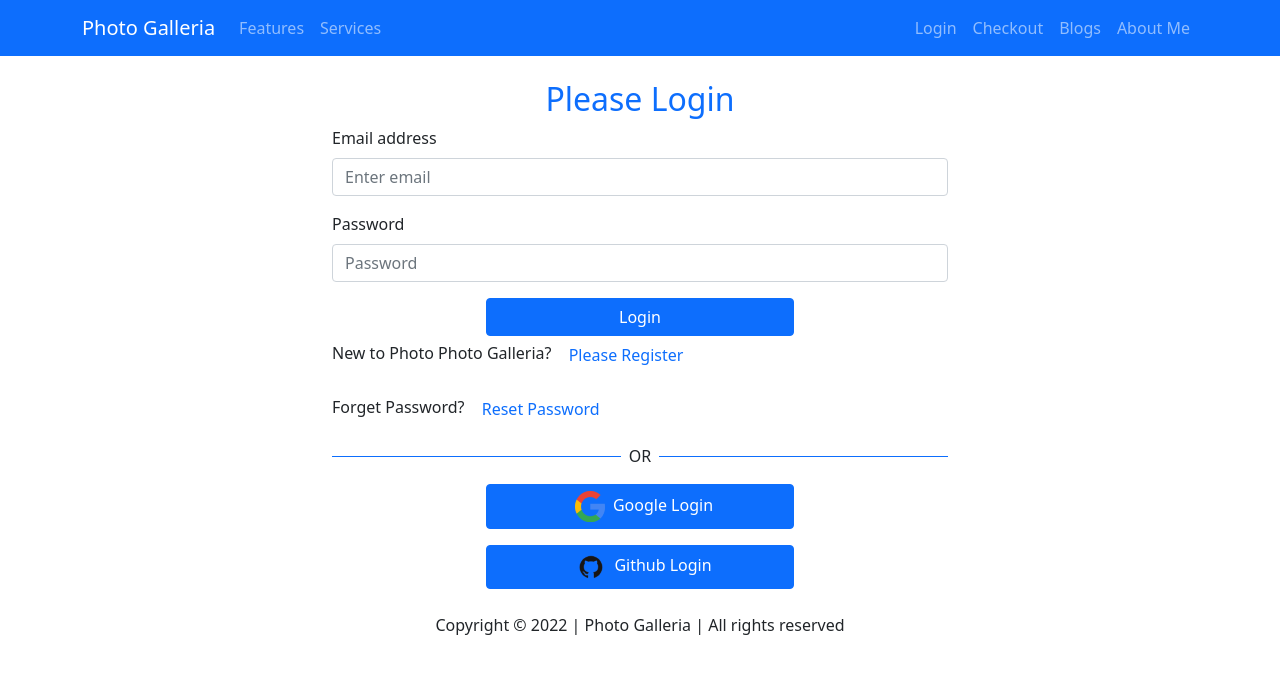
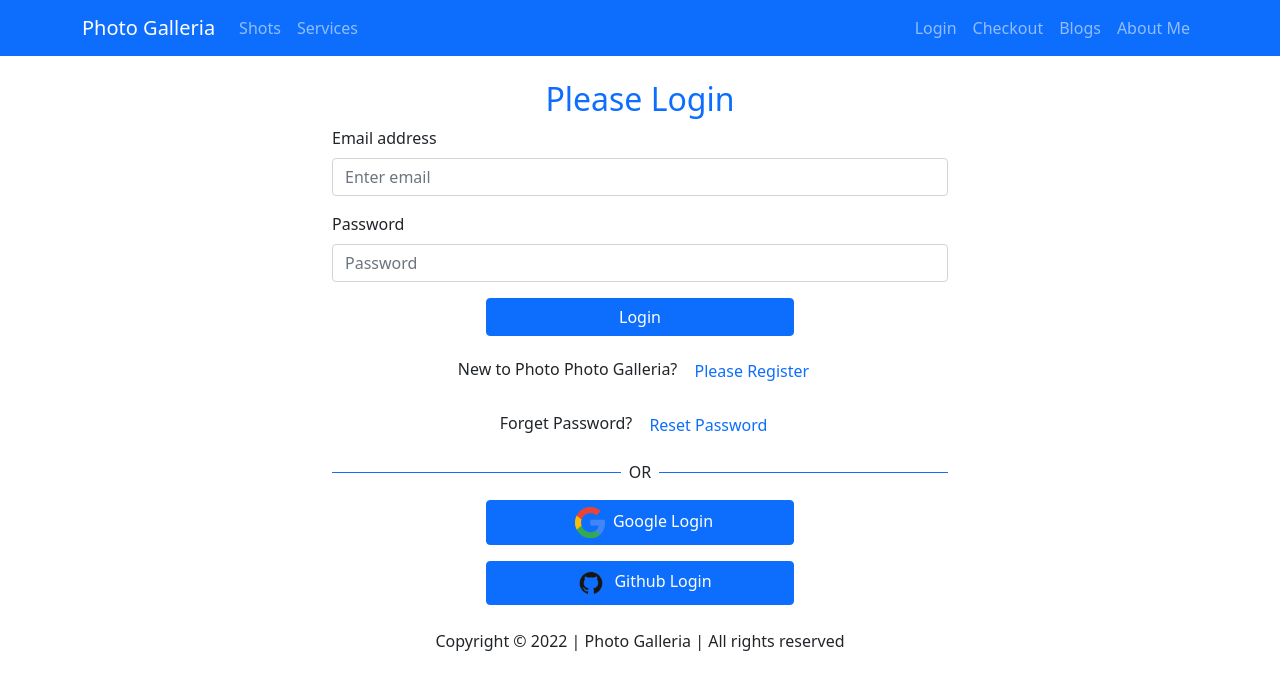
Before and after one commit to alamhosen/-independent-service-provider, a React (Create React App) app: page /login in a window 1280 px wide. Shown: the top 690 px of the page. Built offline with nearby package versions, Linux system fonts and the light colour scheme; no server answers.

Commit message:
readme file updated with live site link

```diff
--- a/src/pages/Login/Login.js
+++ b/src/pages/Login/Login.js
@@ -75,8 +75,8 @@ const Login = () => {
                 </Button>
             </Form>
             {errorElement}
-            <p>New to Photo Photo Galleria? <Link to='/register' className='btn btn-link text-primary pu-auto text-decoration-none'>Please Register</Link></p>
-            <p className=''>Forget Password? <button onClick={resetPassword} className='btn btn-link text-primary pu-auto text-decoration-none' >Reset Password</button>
+            <p className='text-center mt-3'>New to Photo Photo Galleria? <Link to='/register' className='btn btn-link text-primary pu-auto text-decoration-none'>Please Register</Link></p>
+            <p className='text-center'>Forget Password? <button onClick={resetPassword} className='btn btn-link text-primary pu-auto text-decoration-none' >Reset Password</button>
             </p>
             <SocialLogin></SocialLogin>
             <ToastContainer />
--- a/src/pages/MyShots/MyShots.js
+++ b/src/pages/MyShots/MyShots.js
@@ -9,7 +9,7 @@ import img6 from '../../images/shots/6.jpg'
 
 const MyShots = () => {
     return (
-        <div className=''>
+        <div id='shots'>
             <h2 className='text-center my-4'>My Awesome Shots</h2>
             <Container>
                 <Row>
--- a/src/pages/Services/Services.js
+++ b/src/pages/Services/Services.js
@@ -13,7 +13,7 @@ const Services = () => {
     }
 
     return (
-        <div className='container'>
+        <div id='services' className='container'>
             <div className='my-4'>
             <div className='text-center'>
             <h2>My Services</h2>
--- a/src/pages/Shared/Header/Header.js
+++ b/src/pages/Shared/Header/Header.js
@@ -19,8 +19,8 @@ const Header = () => {
                     <Navbar.Toggle aria-controls="responsive-navbar-nav" />
                     <Navbar.Collapse id="responsive-navbar-nav">
                         <Nav className="me-auto">
-                            <Nav.Link href="#features">Features</Nav.Link>
-                            <Nav.Link href="#pricing">Services</Nav.Link>
+                            <Nav.Link href="home#shots">Shots</Nav.Link>
+                            <Nav.Link href="home#services">Services</Nav.Link>
                         </Nav>
                         <Nav>
                            {user ? <button className='btn btn-link text-white text-decoration-none' onClick={handleSignOut}>Sign Out</button>
```
Also changed, not shown: firebase.json (added), 2 other files (tests, documents, lock files or other folders).
